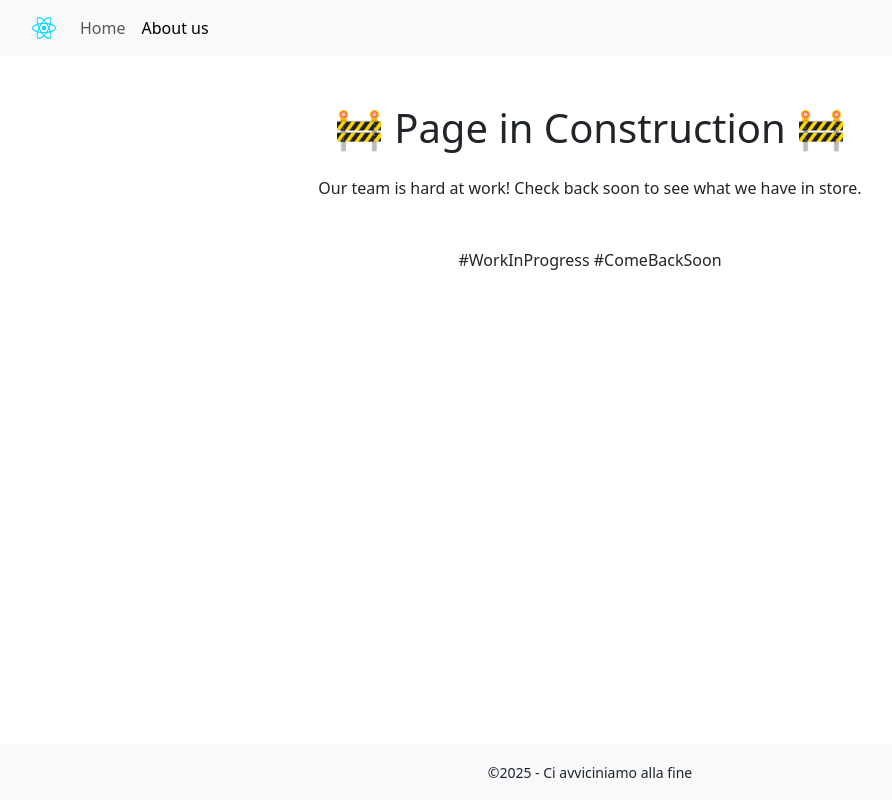
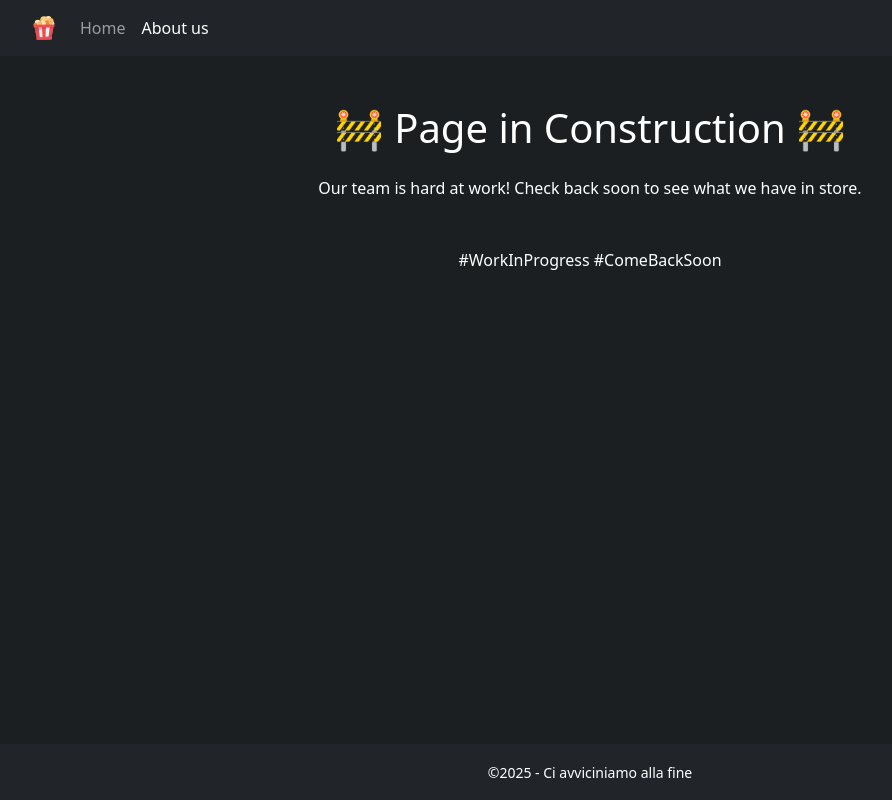
Before and after one commit to Michecosa/webapp-react, a React (Vite) app: page /aboutus in a window 1280 px wide. Shown: the whole page, without its empty margins (50-942 px from the left). Built offline with nearby package versions, Linux system fonts and the light colour scheme.

Commit message:
Change webapp colors and update logo

```diff
--- a/src/components/Card.jsx
+++ b/src/components/Card.jsx
@@ -3,7 +3,7 @@ import { Link } from "react-router-dom";
 export default function Card({ movie }) {
   return (
     <div className="col-md-3 mb-4">
-      <div className="card shadow-sm h-100">
+      <div className="card shadow-sm bg-dark h-100">
         {movie.image_url ? (
           <img
             src={movie.image_url}
@@ -19,8 +19,12 @@ export default function Card({ movie }) {
           </div>
         )}
 
-        <div className="card-body d-flex flex-column">
-          <Link to={`/movie/${movie.id}`} className="text-decoration-none">
+        <div className="card-body d-flex flex-column text-white-50">
+          <Link
+            to={`/movie/${movie.id}`}
+            className="text-decoration-none"
+            style={{ color: "white" }}
+          >
             <h5 className="card-title fw-bold">{movie.title}</h5>
           </Link>
 
--- a/src/components/Footer.jsx
+++ b/src/components/Footer.jsx
@@ -1,6 +1,6 @@
 export default function Footer() {
   return (
-    <footer className="bg-light text-center py-3 mt-5">
+    <footer className="bg-light text-center bg-dark text-white py-3 mt-5">
       <small>©2025 - Ci avviciniamo alla fine</small>
     </footer>
   );
--- a/src/components/Navbar.jsx
+++ b/src/components/Navbar.jsx
@@ -1,9 +1,9 @@
 import { NavLink } from "react-router-dom";
-import logo from "../assets/react.svg";
+import logo from "../assets/logo.svg";
 
 export default function Navbar() {
   return (
-    <nav className="navbar navbar-expand-lg navbar-light bg-light">
+    <nav className="navbar navbar-expand-lg navbar-dark bg-dark">
       <div className="container">
         <NavLink className="navbar-brand d-flex align-items-center" to="/">
           <img src={logo} alt="Logo" width="24" height="auto" />
--- a/src/index.css
+++ b/src/index.css
@@ -0,0 +1,3 @@
+.bg-darker {
+  background-color: #1b1f22;
+}
--- a/src/layouts/DefaultLayout.jsx
+++ b/src/layouts/DefaultLayout.jsx
@@ -4,7 +4,10 @@ import Footer from "../components/Footer";
 
 export default function DefaultLayout() {
   return (
-    <div className="d-flex flex-column" style={{ minHeight: "100vh" }}>
+    <div
+      className="d-flex flex-column bg-darker"
+      style={{ minHeight: "100vh" }}
+    >
       <Header />
 
       <main className="flex-grow-1">
--- a/src/pages/AboutUs.jsx
+++ b/src/pages/AboutUs.jsx
@@ -1,6 +1,6 @@
 export default function AboutUs() {
   return (
-    <div className="flex flex-col items-center justify-center p-6 mt-5">
+    <div className="flex flex-col items-center justify-center text-white p-6 mt-5">
       <div className="text-center">
         <h1 className="font-bold mb-4">🚧 Page in Construction 🚧</h1>
         <p className="text-xl mb-5">
--- a/src/pages/Movie.jsx
+++ b/src/pages/Movie.jsx
@@ -41,18 +41,18 @@ export default function Movie() {
             </div>
           </div>
 
-          <div className="col-md-7">
+          <div className="col-md-7 text-white">
             <h2 className="fw-bold mb-1">{movie.title}</h2>
 
-            <p className="text-muted mb-1">
+            <p className="text-white-50 mb-1">
               <strong>Genre:</strong> {movie.genre}
             </p>
 
-            <p className="text-muted mb-1">
+            <p className="text-white-50 mb-1">
               <strong>Director:</strong> {movie.director}
             </p>
 
-            <p className="text-muted mb-3">
+            <p className="text-white-50 mb-3">
               <strong>Year:</strong> {movie.release_year}
             </p>
 
```
Also changed, not shown: src/assets/logo.svg (added).
